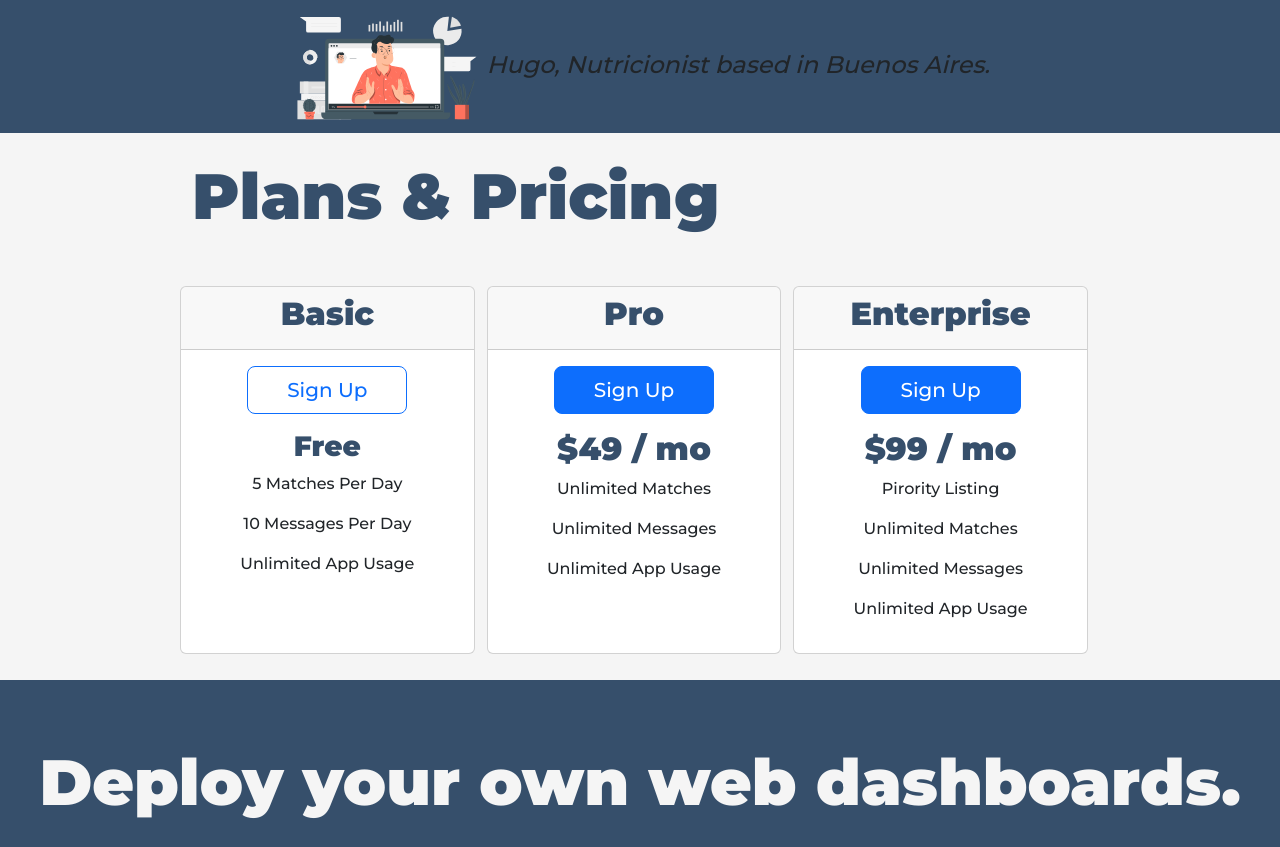
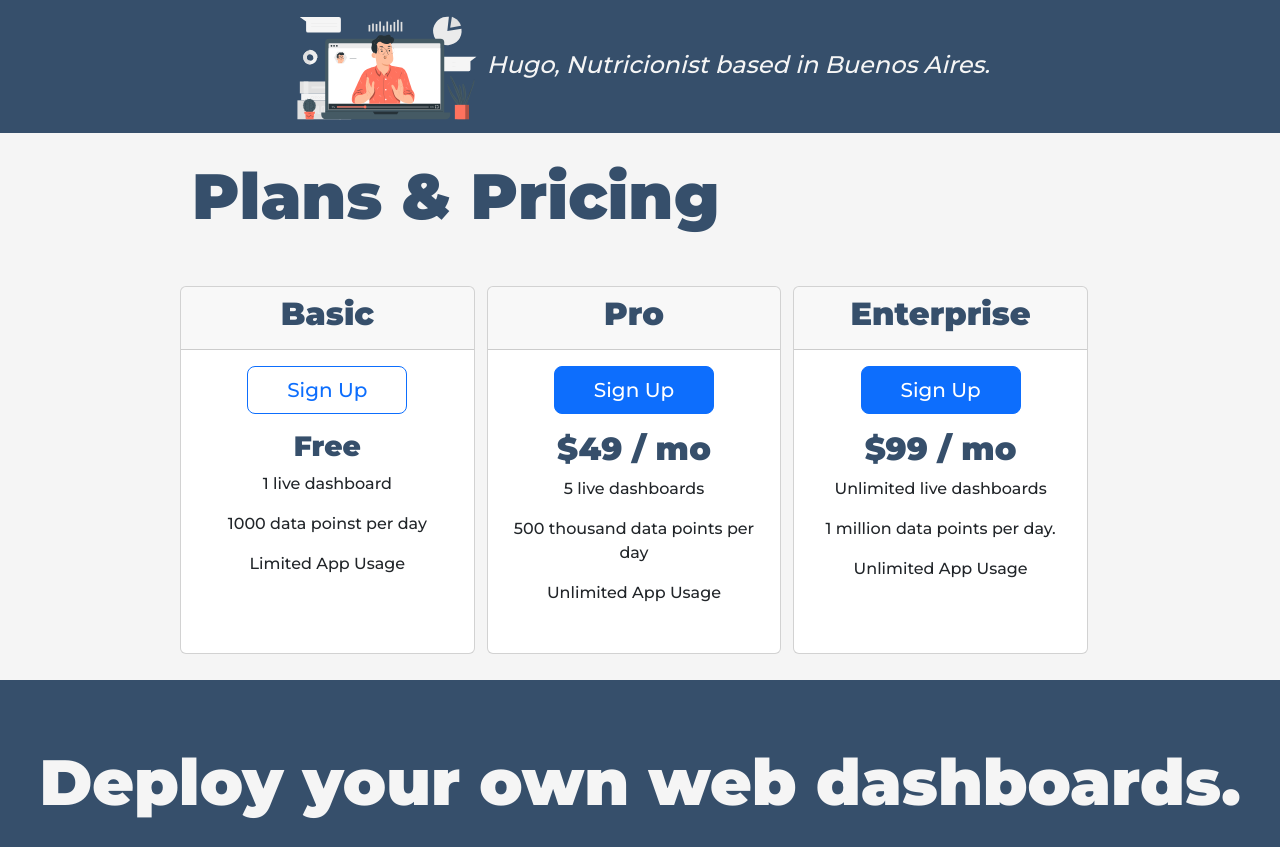
Before and after one commit to TiagoSanLou/mockStaticWebPage, a plain HTML site: page index.html in a window 1280 px wide. Shown: the part 1763-2610 px from the top of the page. Drawn offline with nearby package versions, Linux system fonts and the light colour scheme.

```diff
--- a/css/styles.css
+++ b/css/styles.css
@@ -17,7 +17,8 @@ h6 {
 
 .colored-section h1,
 .colored-section h2,
-.colored-section h3 {
+.colored-section h3,
+.colored-section em {
     color: #F5F5F5;
 }
 
--- a/index.html
+++ b/index.html
@@ -148,9 +148,9 @@
             <div class="card-body">
               <button type="button" class="btn btn-outline-primary btn-lg sign-button">Sign Up</button>
               <h3>Free</h3>
-              <p>5 Matches Per Day</p>
-              <p>10 Messages Per Day</p>
-              <p>Unlimited App Usage</p>
+              <p>1 live dashboard</p>
+              <p>1000 data poinst per day</p>
+              <p>Limited App Usage</p>
             </div>
           </div>
         </div>
@@ -162,8 +162,8 @@
             <div class="card-body">
               <button type="button" class="btn btn-primary btn-lg sign-button">Sign Up</button>
               <h3 class="medium-header">$49 / mo</h3>
-              <p>Unlimited Matches</p>
-              <p>Unlimited Messages</p>
+              <p>5 live dashboards</p>
+              <p>500 thousand data points per day</p>
               <p>Unlimited App Usage</p>
             </div>
           </div>
@@ -176,9 +176,8 @@
             <div class="card-body">
               <button type="button" class="btn btn-primary btn-lg sign-button">Sign Up</button>
               <h3 class="medium-header">$99 / mo</h3>
-              <p>Pirority Listing</p>
-              <p>Unlimited Matches</p>
-              <p>Unlimited Messages</p>
+              <p>Unlimited live dashboards</p>
+              <p>1 million data points per day.</p>
               <p>Unlimited App Usage</p>
             </div>
           </div>
```
